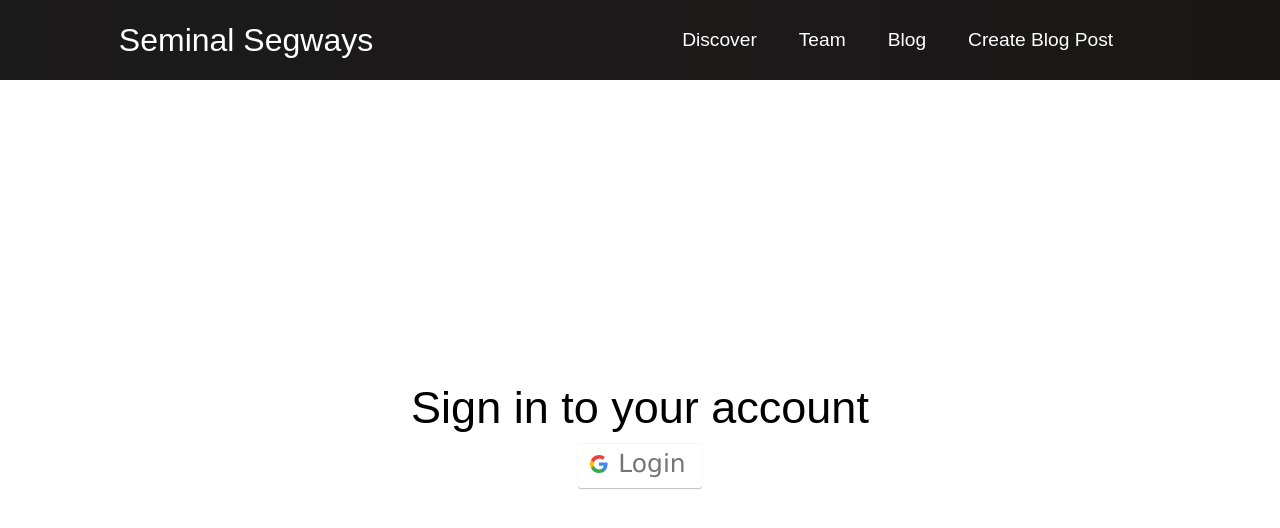
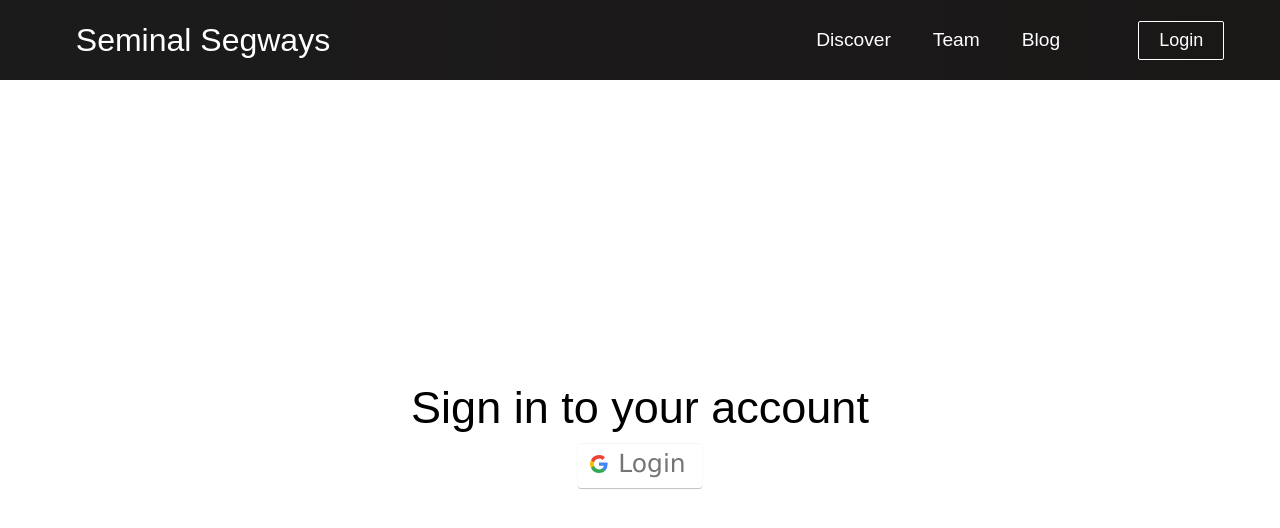
Before and after one commit to nateowen/segs-website, a React (Create React App) app: page /login in a window 1280 px wide. Shown: the top 528 px of the page. Built offline with nearby package versions, Linux system fonts and the light colour scheme.

Commit message:
Fixed authentication issues with Router and logging in and out

```diff
--- a/src/App.js
+++ b/src/App.js
@@ -15,20 +15,19 @@ import CreateBlogPost from './pages/CreateBlogPost';
 function App() {
 
   const [isAuth, setIsAuth] = useState(localStorage.getItem('isAuth'));
-  const [isAmin, setIsAdmin] = useState(localStorage.getItem('isAuth'));
+  // const [isAmin, setIsAdmin] = useState(localStorage.getItem('isAuth'));
 
   const signUserOut = () => {
     signOut(auth).then(() => {
       localStorage.clear();
       setIsAuth(false);
-      setIsAdmin(false);
       window.location.pathname = '/login';
     });
   };
 
   return (
     <Router>
-      <Navbar/>
+      <Navbar isAuth={isAuth} setIsAuth={setIsAuth}/>
       {/* <nav>
         <Link to='/'>Home</Link>
         <Link to='/segways'>Segways</Link>
--- a/src/pagePieces/Navbar.js
+++ b/src/pagePieces/Navbar.js
@@ -5,10 +5,10 @@ import { signOut } from 'firebase/auth'
 import { auth } from '../segs-firebase'
 import './Navbar.css';
 
-function Navbar() {
+function Navbar({isAuth, setIsAuth}) {
   const [click, setClick] = useState(false);
   const [button, setButton] = useState(true);
-  const [isAuth, setIsAuth] = useState(localStorage.getItem('isAuth'));
+  // const [isAuth, setIsAuth] = useState(localStorage.getItem('isAuth'));
 
   const handleClick = () => setClick(!click);
   const closeMobileMenu = () => setClick(false);
@@ -62,18 +62,13 @@ function Navbar() {
                 Blog
               </Link>
             </li>
-             <li className='nav-item'>
+            { isAuth && <li className='nav-item'>
               <Link to='/createPost' className='nav-links'>
                 Create Blog Post
               </Link>
-            </li>
-            {/* <li>
-              <Link to='/login' className='nav-links-mobile' onClick={closeMobileMenu}>
-                Sign Up
-              </Link>
-            </li> */}
+            </li> }
           </ul>
-          {/* { !isAuth ? button && <Button buttonStyle='btn--outline'>Login</Button> : button && <Button buttonStyle='btn--outline'>Sign Out</Button> } */}
+          { !isAuth ? button && <Button buttonStyle='btn--outline'>Login</Button> : button && <Button onClick={signUserOut} buttonStyle='btn--outline'>Sign Out</Button> }
         </div>
       </nav>
     </>
--- a/src/pages/Login.js
+++ b/src/pages/Login.js
@@ -3,15 +3,13 @@ import { auth, provider} from '../segs-firebase'
 import { signInWithPopup } from 'firebase/auth'
 import { useNavigate } from 'react-router-dom'
 
-function Login({setIsAuth, setIsAdmin}) {
+function Login({setIsAuth}) {
   let navigate = useNavigate();
 
   const signInWithGoogle = () => {
     signInWithPopup(auth, provider).then((result) => {
       localStorage.setItem('isAuth', true);
-      localStorage.setItem('isAdmin', true);
       setIsAuth(true);
-      setIsAdmin(true);
       navigate("/");
     });
   };
```
